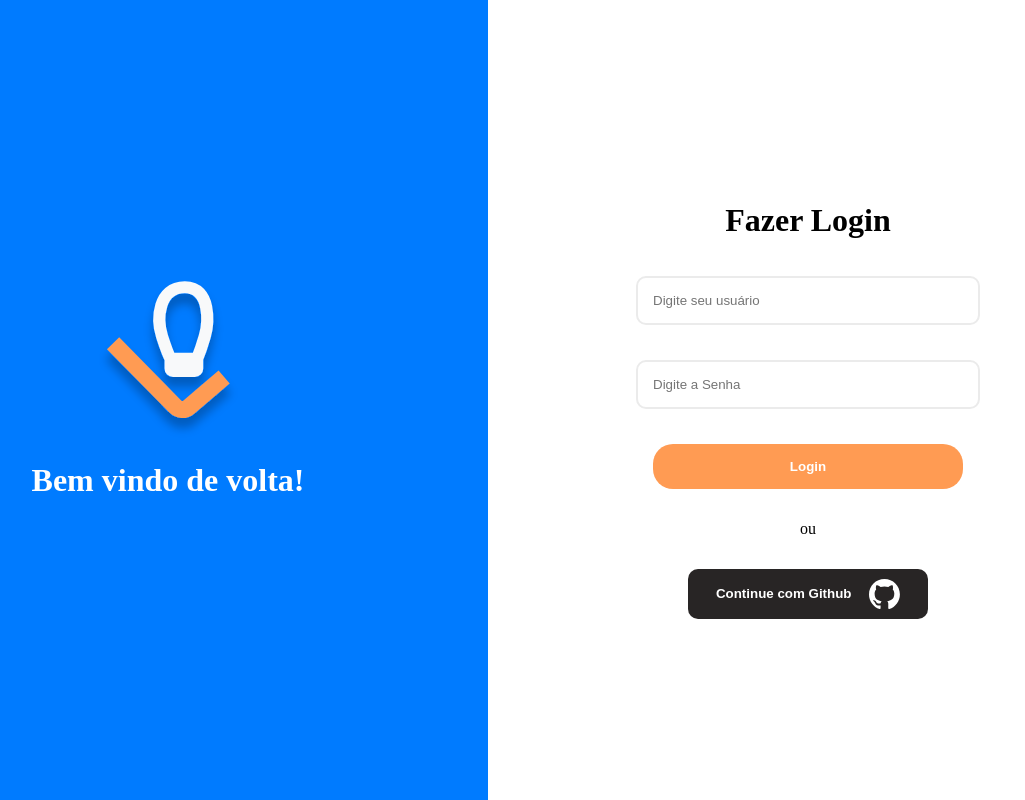
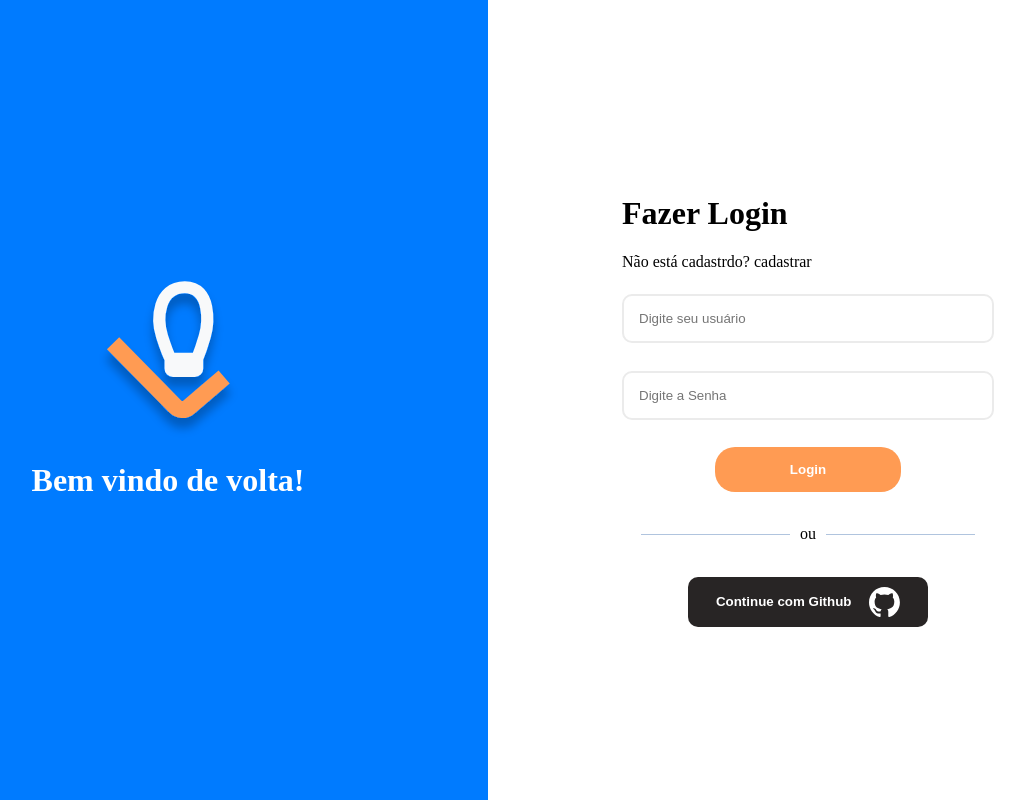
Before and after one commit to Fabio-k/LearnTools, a React (Create React App) app: page /login in a window 1280 px wide. Shown: the whole page, without its empty margins (152-1177 px from the left). Built offline with nearby package versions, Linux system fonts and the light colour scheme.

Commit message:
feat: adapta o frontend para utilizar jwt

```diff
--- a/src/app/api.js
+++ b/src/app/api.js
@@ -6,7 +6,7 @@ export const aiModel = {
 export const routes = {
   assistent: `${server}/assistents/{id}/ask`,
   resumes: `${server}/resumes`,
-  login: `${server}/login`,
+  login: `${server}/signin`,
   github: `${server}/github`,
 };
 
@@ -18,16 +18,11 @@ class Api {
     this.baseUrl = "";
   }
 
-  setBasicAuth(username, password) {
-    let token;
-    if (username !== undefined && password !== undefined) {
-      token = btoa(`${username}:${password}`);
-    } else {
-      const storedUsername = localStorage.getItem("user");
-      const storedPassword = localStorage.getItem("password");
-      token = btoa(`${storedUsername}:${storedPassword}`);
+  setAuthentication() {
+    let token = localStorage.getItem("token");
+    if (token) {
+      this.headers["Authorization"] = `Bearer ${token}`;
     }
-    this.headers["Authorization"] = `Basic ${token}`;
   }
 
   async post(objeto) {
--- a/src/app/services/Auth.js
+++ b/src/app/services/Auth.js
@@ -6,9 +6,9 @@ export default class Auth extends Api {
     this.baseUrl = routes.login;
   }
 
-  async getUserInformation(name, password) {
-    this.setBasicAuth(name, password);
-    return this.post("");
+  async getUserInformation(name, userPassword) {
+    const request = { username: name, password: userPassword };
+    return this.post(request);
   }
 
   async sendGithubCode(request) {
--- a/src/app/services/flashCardService.js
+++ b/src/app/services/flashCardService.js
@@ -6,7 +6,7 @@ export default class flashCardService extends Api {
     this.baseUrl = "http://localhost:8080/flashcards";
   }
   async getFlashCards() {
-    this.setBasicAuth();
+    this.setAuthentication();
     const response = await this.get();
     return response;
   }
--- a/src/app/services/tagService.js
+++ b/src/app/services/tagService.js
@@ -7,7 +7,7 @@ export default class tagService extends Api {
   }
 
   async getTag() {
-    this.setBasicAuth();
+    this.setAuthentication();
     return await this.get();
   }
 }
--- a/src/auth.module.css
+++ b/src/auth.module.css
@@ -21,19 +21,20 @@
 
 .contentContainer {
   display: flex;
-  flex-direction: column;
   background-color: white;
   height: 100%;
   width: 50%;
   padding: 10px;
   box-sizing: border-box;
+  align-items: center;
   justify-content: center;
 }
 
 .contentContainer form {
   display: flex;
   height: 60%;
-  width: 100%;
+  width: 60%;
+  box-sizing: border-box;
   flex-direction: column;
   align-items: center;
   justify-content: space-evenly;
@@ -41,12 +42,18 @@
 
 .contentContainer form input {
   display: block;
-  width: 50%;
+  width: 100%;
   margin-bottom: 20px;
   padding: 15px;
+  box-sizing: border-box;
   border-radius: 10px;
   border: 2px solid #ebebeb;
 }
+
+.authHeader {
+  width: 100%;
+}
+
 .contentContainer form button {
   display: block;
 }
@@ -70,6 +77,18 @@
   background-color: rgb(187, 113, 60);
 }
 
+.authDivider {
+  display: flex;
+  width: 100%;
+  justify-content: center;
+  align-items: center;
+}
+
+.divider {
+  height: 1px;
+  width: 40%;
+  background-color: lightsteelblue;
+}
 .github {
   display: flex;
   align-items: center;
--- a/src/views/AuthPage.js
+++ b/src/views/AuthPage.js
@@ -17,14 +17,24 @@ const AuthPage = () => {
   useEffect(() => {
     const { code } = queryString.parse(window.location.search);
     const authService = new Auth();
-    console.log(code);
+    const authentcaGithubUser = async (code) => {
       if (code) {
         const request = {
           code: code,
           clientId: clientId,
         };
-      const response = authService.sendGithubCode(request);
+        try {
+          const response = await authService.sendGithubCode(request);
+          if (response != undefined) {
+            localStorage.setItem("token", response["token"]);
+            navigate("/home", { userInformation: { response } });
           }
+        } catch (e) {
+          console.log(e);
+        }
+      }
+    };
+    authentcaGithubUser(code);
   }, []);
 
   const handleSubmitForm = async (event) => {
@@ -33,11 +43,10 @@ const AuthPage = () => {
     try {
       const response = await authService.getUserInformation(name, password);
       if (response != undefined) {
-        localStorage.setItem("user", name);
-        localStorage.setItem("password", password);
+        localStorage.setItem("token", response["token"]);
         navigate("/home", { userInformation: { response } });
       }
-      console.log(response);
+      console.log(response["token"]);
     } catch (e) {
       console.log("error no post" + e);
       setLoginError(true);
@@ -52,7 +61,11 @@ const AuthPage = () => {
       </div>
       <main className={styles.contentContainer}>
         <form action="" method="post" onSubmit={handleSubmitForm}>
-          <h1>Fazer Login</h1>
+          <div className={styles.authHeader}>
+            <h1 style={{ width: "100%" }}>Fazer Login</h1>
+            <p>Não está cadastrdo? cadastrar</p>
+          </div>
+
           <input
             type="text"
             placeholder="Digite seu usuário"
@@ -73,18 +86,30 @@ const AuthPage = () => {
             autoComplete="off"
             className={loginError ? styles.loginError : undefined}
           />
-          <button className={styles.loginButton}>Login</button>
 
-          <p>ou</p>
+          <button type="submit" className={styles.loginButton}>
+            Login
+          </button>
+
+          <div className={styles.authDivider}>
+            <div className={styles.divider}></div>
+            <p style={{ padding: "10px" }}>ou</p>
+            <div className={styles.divider}></div>
+          </div>
           <button
             className={`button ${styles.github}`}
-            onClick={() =>
-              (window.location.href = `https://github.com/login/oauth/authorize?client_id=${clientId}`)
-            }
+            onClick={(e) => {
+              e.preventDefault();
+              window.location.href = `https://github.com/login/oauth/authorize?client_id=${clientId}`;
+            }}
           >
             <div className={styles.githubContent}>
               Continue com Github{" "}
-              <img style={{ height: "30px" }} src={githubLogo} alt="" />
+              <img
+                style={{ height: "30px" }}
+                src={githubLogo}
+                alt="Github Logo"
+              />
             </div>
           </button>
         </form>
--- a/src/views/Home.js
+++ b/src/views/Home.js
@@ -3,7 +3,6 @@ import { Doughnut } from "react-chartjs-2";
 import { useLayout } from "../components/LayoutContext";
 import homeStyle from "../home.module.css";
 import { Chart, ArcElement, Tooltip, Legend } from "chart.js";
-import { useLocation } from "react-router-dom";
 import flashCardService from "../app/services/flashCardService";
 import tagService from "../app/services/tagService";
 Chart.register(ArcElement, Tooltip, Legend);
@@ -13,10 +12,10 @@ const sideMenu = () => {
 };
 
 const handleFlashcardAnalyze = (response) => {
-  console.log(response[0]);
+  console.log(response);
 };
 
-const FlashcardAnalytics = (flashcardResponse, tagResponse) => {
+const FlashcardAnalytics = ({ flashcardResponse, tagResponse }) => {
   const data = {
     labels: ["Red", "Blue", "Yellow"],
     datasets: [
@@ -41,12 +40,11 @@ const FlashcardAnalytics = (flashcardResponse, tagResponse) => {
     },
     cutout: "75%",
   };
-
   return (
     <>
       <p>analizes</p>
       <div className={homeStyle.flashcardChart}>
-        {flashcardResponse != undefined ? (
+        {Object.keys(flashcardResponse).length > 0 ? (
           <Doughnut
             data={data}
             style={{ maxHeight: "80%" }}
@@ -54,7 +52,7 @@ const FlashcardAnalytics = (flashcardResponse, tagResponse) => {
           />
         ) : (
           <h2>
-            Nem um resumo a vista!
+            Nem um resumo a vista !
             <br /> Crie um flashcard para obter estatísticas
           </h2>
         )}
@@ -93,7 +91,6 @@ export default function Home() {
         const flashcardResponse = await flashcardService.getFlashCards();
         setFlashcardData(flashcardResponse);
         const tamanho = Object.keys(flashcardResponse).length;
-        console.log(tamanho);
 
         const tagResponse = await tagSer.getTag();
         setTagData(tagResponse);
```
Also changed, not shown: 1 other file (tests, documents, lock files or other folders). Lines whose indentation alone changed are shown as unchanged.
